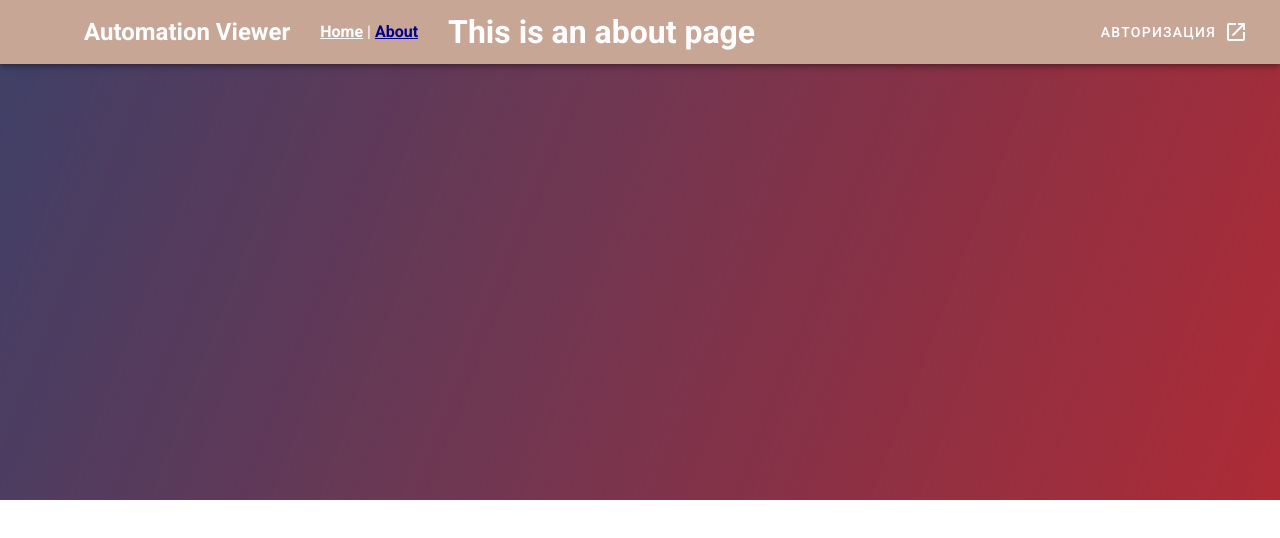
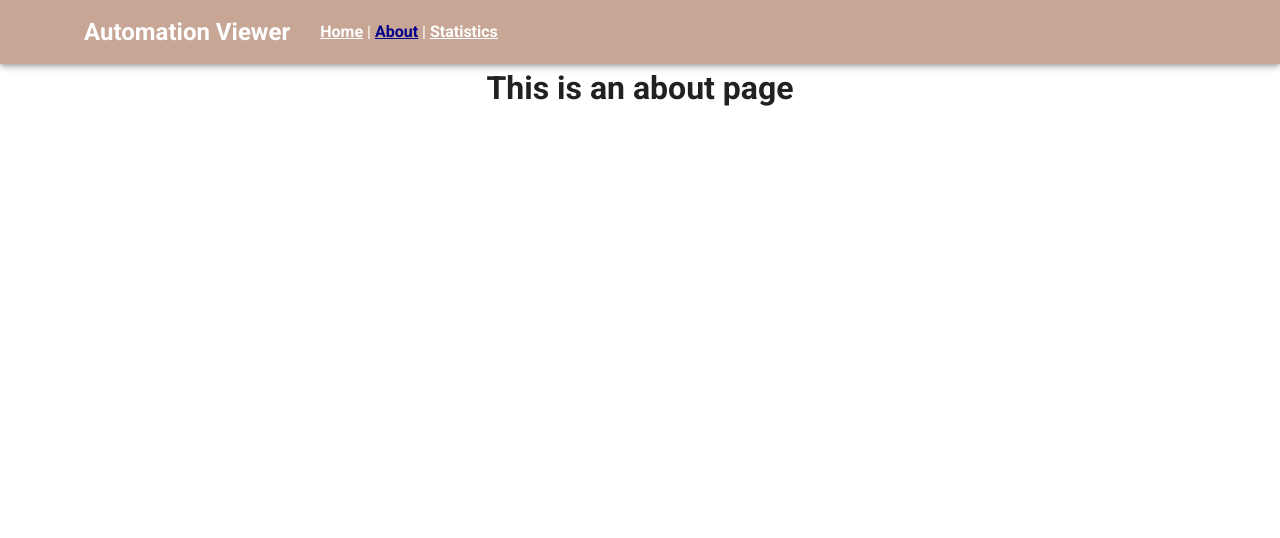
Before and after one commit to aleasper/AutomationViewerFrontend, a Vue app: page /about in a window 1280 px wide. Shown: the top 538 px of the page. Built offline with nearby package versions, Linux system fonts and the light colour scheme.

Commit message:
Fix routing and UI troubles from last 2 commits

```diff
--- a/src/App.vue
+++ b/src/App.vue
@@ -1,10 +1,9 @@
 <template>
   <div id="app">
-    <v-app id="inspire">
-        <v-parallax src="@/assets/gra.png">
+    <v-app id="inspire"
 
+    >
       <v-app-bar
-          app
           color= #c8a696
           dark
       >
@@ -22,25 +21,16 @@
         </div>
         <div id="nav">
           <router-link to="/">Home</router-link> |
-           <router-link to="/about">About</router-link>
+          <router-link to="/about">About</router-link> |
+          <router-link to="/statistics">Statistics</router-link>
         </div>
-          <router-view/>
         <v-spacer></v-spacer>
-
-          <v-btn
-            href="https://github.com/vuetifyjs/vuetify/releases/latest"
-            target="_blank"
-            text
+      </v-app-bar>
+      <div
+          class="main-bg-img-div"
       >
-            <span class="mr-2">Авторизация</span>
-            <v-icon>mdi-open-in-new</v-icon>
-          </v-btn>
-
-        </v-app-bar>
-
-        <v-main>
-        </v-main>
-          </v-parallax>
+        <router-view></router-view>
+      </div>
     </v-app>
   </div>
 </template>
@@ -79,4 +69,12 @@ export default {
 #nav a.router-link-exact-active {
   color: #00008b;
 }
+
+.main-bg-img-div{
+  margin: 0;
+  padding: 0;
+  width: 100%;
+  height: 100%;
+  /*background-image: url('./assets/gra.png');*/
+}
 </style>
--- a/src/SecondPage.vue
+++ /dev/null
@@ -1,40 +0,0 @@
-<template>
-  <div>
-    <UploadingData></UploadingData>
-    <MainPage></MainPage>
-      <div id="app">
-        <v-app id="inspire">
-          <v-parallax src="@/assets/градиент1.png">
-           <div class="text-right">
-             <v-btn class="mx-2" fab dark small color="primary">
-                <v-icon dark>mdi-minus</v-icon>
-            </v-btn>
-             <v-img
-                 src="@/assets/Логотип-removebg-preview.png"
-               height="125"
-                contain
-             ></v-img>
-            </div>
-          Second15
-          </v-parallax>
-        </v-app>
-      </div>
-  </div>
-</template>
-
-<script>
-import UploadingData from '@/components/UploadingData.vue'
-import MainPage from '@/components/MainPage.vue'
-
-export default {
-  name: "SecondPage",
-  components: {
-    UploadingData,
-    MainPage
-  }
-}
-</script>
-
-<style scoped>
-
-</style>
--- a/src/components/MainPage.vue
+++ b/src/components/DevInfo.vue
@@ -1,10 +1,10 @@
 <template>
-  <div>
+  <div class="dev-info-div">
     <div class="org-label-text">
       <p>Aleasper NPO</p>
     </div>
     <div>
-      <p>Страница находится в разработке</p>
+      <p>Приложение находится в разработке</p>
       <p>https://github.com/aleasper/AutomationViewerFrontend</p>
     </div>
   </div>
@@ -12,11 +12,14 @@
 
 <script>
 export default {
-  name: "MainPage"
+  name: "DevInfo"
 }
 </script>
 
 <style scoped>
+.dev-info-div{
+  margin: 10px;
+}
 .org-label-text{
   font-size: 22px;
 }
--- a/src/components/UploadingData.vue
+++ b/src/components/UploadingData.vue
@@ -1,6 +1,5 @@
 <template>
   <div class="org-label-text">
-    <p>Aleasper NPO</p>
     <h1>Введите текст</h1>
     <input type="text" v-model="mess">
     <button @click="printVKData">Отправить текст в консоль бразуера</button>
--- a/src/router/index.js
+++ b/src/router/index.js
@@ -19,9 +19,9 @@ const routes = [
     component: () => import(/* webpackChunkName: "about" */ '../views/About.vue')
   },
   {
-    path: '/secondPage',
-    name: 'secondPage',
-    component: () => import('../SecondPage.vue')
+    path: '/statistics',
+    name: 'statistics',
+    component: () => import('../views/Statistics.vue')
   }
 ]
 
--- a/src/views/Home.vue
+++ b/src/views/Home.vue
@@ -1,17 +1,14 @@
 <template>
   <div>
     <div class="home">
-      <img alt="Vue logo" src="../assets/logo.png">
-      <HelloWorld/>
-      <router-link tag="button" v-if="isHidden" v-on:click="isHidden = !isHidden"  to="/secondPage" >Следующая страница</router-link>
+      <DevInfo></DevInfo>
     </div>
   </div>
 </template>
 
 <script>
 // @ is an alias to /src
-import HelloWorld from '@/components/HelloWorld.vue'
-
+import DevInfo from "@/components/DevInfo";
 export default {
   name: 'Home',
   data() {
@@ -20,7 +17,7 @@ export default {
     }
   },
   components: {
-    HelloWorld
+    DevInfo
   }
 }
 </script>
--- /dev/null
+++ b/src/views/Statistics.vue
@@ -0,0 +1,21 @@
+<template>
+  <div>
+    <!--
+    <UploadingData></UploadingData>
+    -->
+
+  </div>
+</template>
+
+<script>
+
+export default {
+  name: "SecondPage",
+  components: {
+  }
+}
+</script>
+
+<style scoped>
+
+</style>
```
Also changed, not shown: 1 other file (tests, documents, lock files or other folders). Lines whose indentation alone changed are shown as unchanged.
